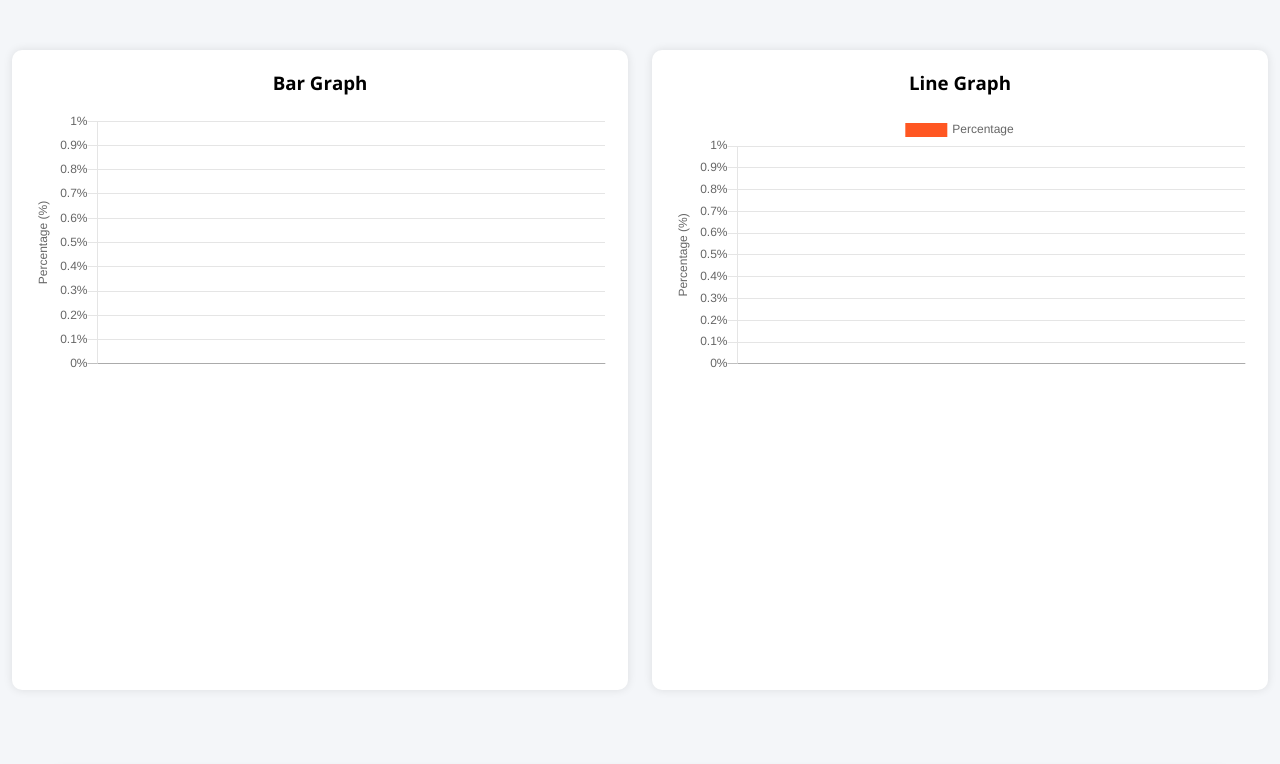
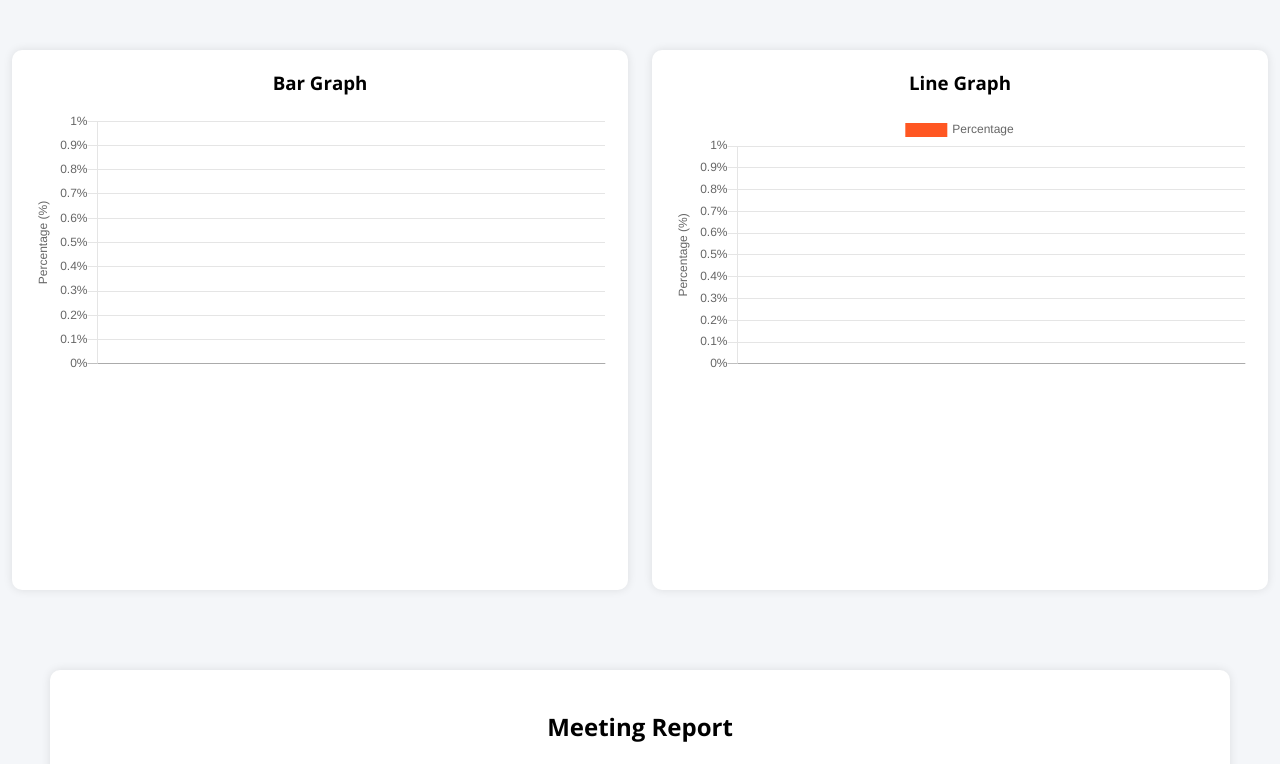
Before and after one commit to Vandanaprabhu7/virtual_class, a Django app: template videoconference/video_app/templates/report.html in a window 1280 px wide. Shown: the top 764 px of the page. Run offline with Django 5.2, Linux system fonts and the light colour scheme; the template is opened without the code that fills it, so the values that code supplies are empty.

Commit message:
Update report.html

```diff
--- a/videoconference/video_app/templates/report.html
+++ b/videoconference/video_app/templates/report.html
@@ -26,6 +26,7 @@
             box-shadow: 0px 0px 10px rgba(0, 0, 0, 0.1);
             padding: 20px;
             width: 45%;
+            height: 500px;
         }
         .chart-card h3 {
             margin-top: 0;
@@ -74,14 +75,14 @@
 <body>
     <div style="margin-top: 50px;" class="charts-container">
         <!-- Bar Graph -->
-        <div class="chart-card" style="height: 600px;">
+        <div class="chart-card" style="height: 500px;">
             <h3 style="text-align: center;">Bar Graph</h3>
-            <canvas id="barGraph" class="chart" style="height: 200px;"></canvas>
+            <canvas id="barGraph" class="chart" style="height: 500px;"></canvas>
         </div>
         <!-- Line Graph -->
         <div class="chart-card">
             <h3 style="text-align: center;">Line Graph</h3>
-            <canvas id="lineGraph" class="chart" style="height: 800px;"></canvas>
+            <canvas id="lineGraph" class="chart" style="height: 500px;"></canvas>
         </div>
     </div>
     <div class="main-content">
```
